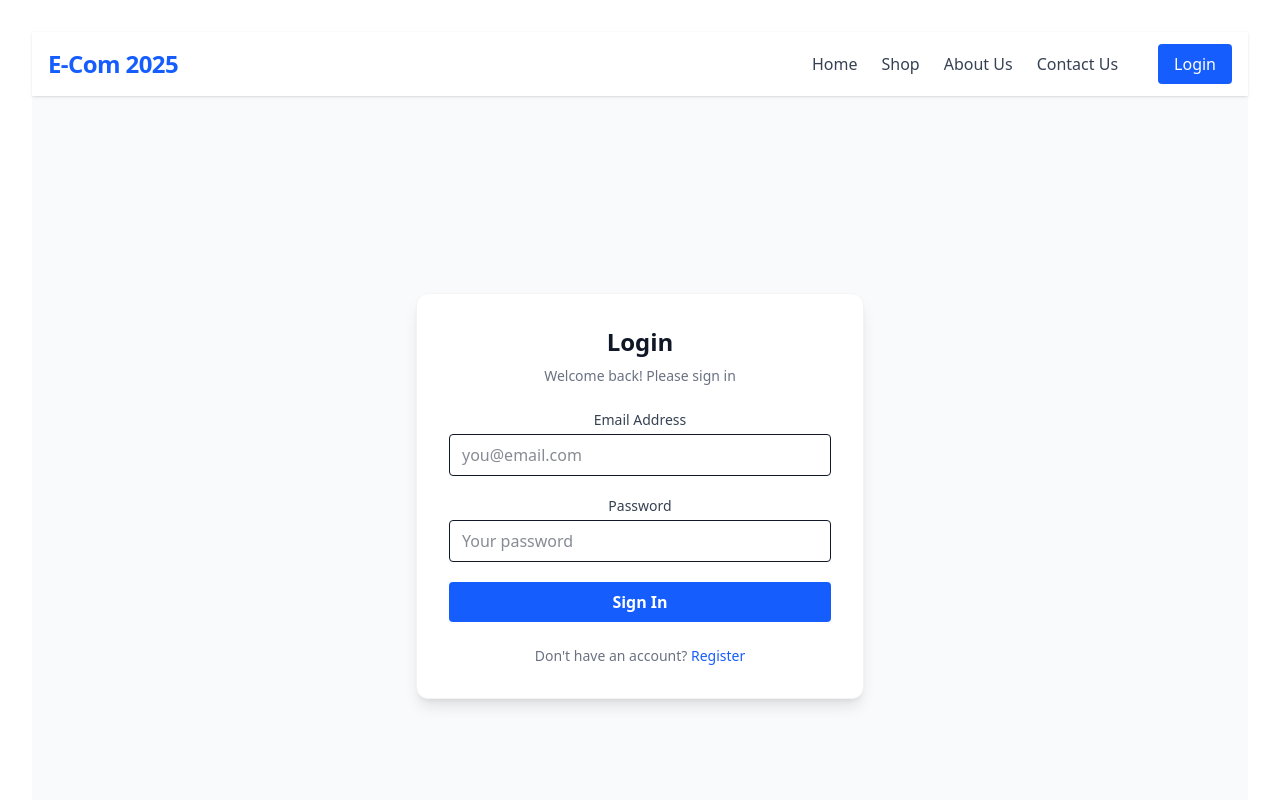
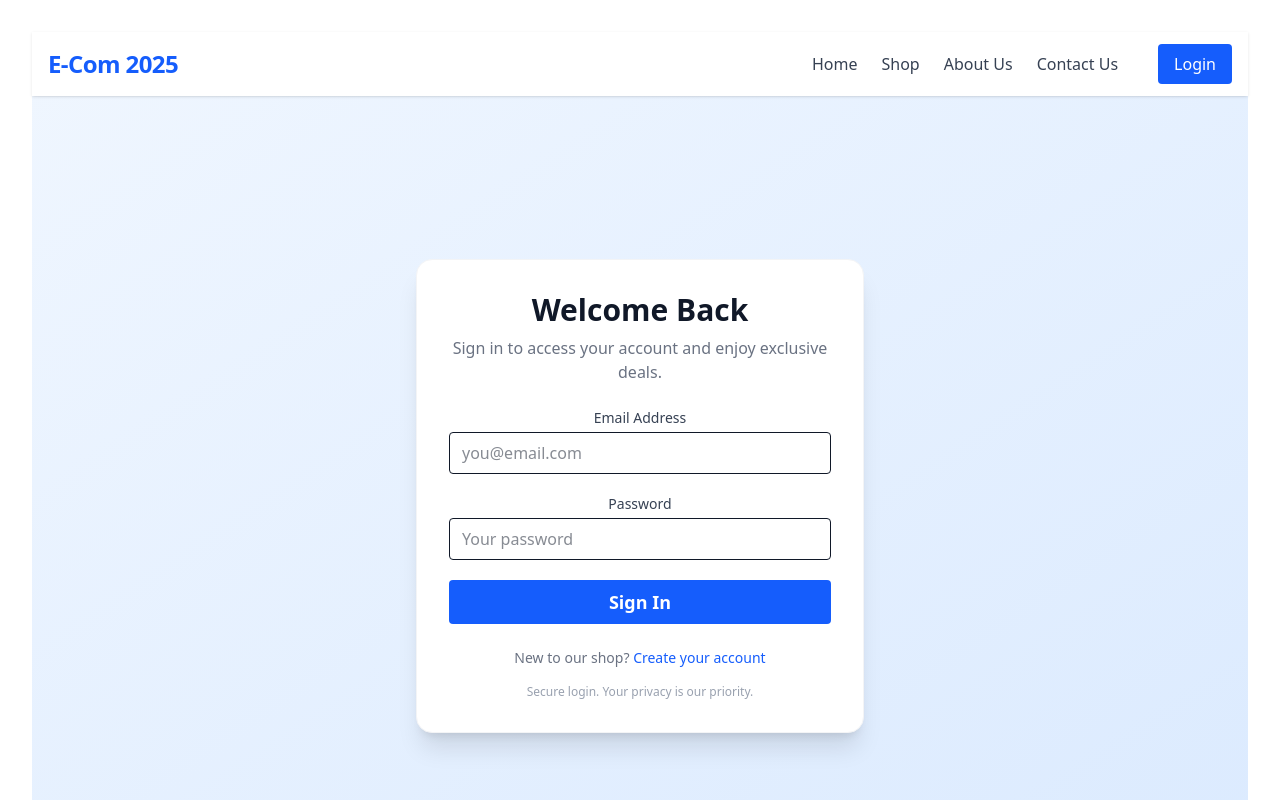
Before and after one commit to sovoessi/e-com-2025-client, a React (Vite) app: page /shop/login in a window 1280 px wide. Shown: the top 800 px of the page. Built offline with nearby package versions, Linux system fonts and the light colour scheme; no server answers.

Commit message:
updaed login and register for user

```diff
--- a/src/pages/admin/Login.jsx
+++ b/src/pages/admin/Login.jsx
@@ -12,7 +12,6 @@ const Login = () => {
 
   const handleSubmit = (e) => {
     e.preventDefault();
-    // Replace with real authentication logic
     if (!form.email || !form.password) {
       setError("Please fill in all fields.");
       return;
@@ -22,13 +21,13 @@ const Login = () => {
   };
 
   return (
-    <main className="min-h-screen flex items-center justify-center bg-gray-50 py-12 px-4">
-      <div className="max-w-md w-full bg-white p-8 rounded-xl shadow-lg border border-gray-100">
-        <h1 className="text-2xl font-bold text-gray-900 mb-2 text-center">
-          Login
+    <main className="min-h-screen flex items-center justify-center bg-gradient-to-br from-blue-50 to-blue-100 py-12 px-4">
+      <div className="max-w-md w-full bg-white p-8 rounded-2xl shadow-xl border border-gray-100">
+        <h1 className="text-3xl font-extrabold text-gray-900 mb-2 text-center">
+          Welcome Back
         </h1>
-        <p className="text-gray-500 text-sm mb-6 text-center">
-          Welcome back! Please sign in
+        <p className="text-gray-500 text-base mb-6 text-center">
+          Sign in to access your account and enjoy exclusive deals.
         </p>
         <form onSubmit={handleSubmit} className="space-y-5">
           <div>
@@ -72,19 +71,22 @@ const Login = () => {
           {error && <div className="text-red-500 text-sm">{error}</div>}
           <button
             type="submit"
-            className="w-full bg-blue-600 text-white font-semibold py-2 rounded hover:bg-blue-700 transition"
+            className="w-full bg-blue-600 text-white font-semibold py-2 rounded hover:bg-blue-700 transition text-lg"
           >
             Sign In
           </button>
         </form>
         <div className="mt-6 text-center text-sm text-gray-500">
-          Don't have an account?{" "}
+          New to our shop?{" "}
           <Link
             to="/shop/register"
             className="text-blue-600 hover:underline font-medium"
           >
-            Register
+            Create your account
           </Link>
+        </div>
+        <div className="mt-4 text-center text-xs text-gray-400">
+          Secure login. Your privacy is our priority.
         </div>
       </div>
     </main>
--- a/src/pages/admin/Register.jsx
+++ b/src/pages/admin/Register.jsx
@@ -17,7 +17,6 @@ const Register = () => {
 
   const handleSubmit = (e) => {
     e.preventDefault();
-    // Basic validation
     if (!form.name || !form.email || !form.password || !form.confirm) {
       setError("Please fill in all fields.");
       return;
@@ -31,13 +30,13 @@ const Register = () => {
   };
 
   return (
-    <main className="min-h-screen flex items-center justify-center bg-gray-50 py-12 px-4">
-      <div className="max-w-md w-full bg-white p-8 rounded-xl shadow-lg border border-gray-100">
-        <h1 className="text-2xl font-bold text-gray-900 mb-2 text-center">
-          Create Admin Account
+    <main className="min-h-screen flex items-center justify-center bg-gradient-to-br from-blue-50 to-blue-100 py-12 px-4">
+      <div className="max-w-md w-full bg-white p-8 rounded-2xl shadow-xl border border-gray-100">
+        <h1 className="text-3xl font-extrabold text-gray-900 mb-2 text-center">
+          Create Your Account
         </h1>
-        <p className="text-gray-500 text-sm mb-6 text-center">
-          Register to access your store dashboard and manage your business.
+        <p className="text-gray-500 text-base mb-6 text-center">
+          Join our community and unlock member-only offers!
         </p>
         <form onSubmit={handleSubmit} className="space-y-5">
           <div>
@@ -119,19 +118,22 @@ const Register = () => {
           {error && <div className="text-red-500 text-sm">{error}</div>}
           <button
             type="submit"
-            className="w-full bg-blue-600 text-white font-semibold py-2 rounded hover:bg-blue-700 transition"
+            className="w-full bg-blue-600 text-white font-semibold py-2 rounded hover:bg-blue-700 transition text-lg"
           >
             Register
           </button>
         </form>
         <div className="mt-6 text-center text-sm text-gray-500">
-          Already have an account?{" "}
+          Already a member?{" "}
           <Link
-            to="/admin/store"
+            to="/shop/login"
             className="text-blue-600 hover:underline font-medium"
           >
-            Login
+            Sign in here
           </Link>
+        </div>
+        <div className="mt-4 text-center text-xs text-gray-400">
+          We respect your privacy. No spam, ever.
         </div>
       </div>
     </main>
```
